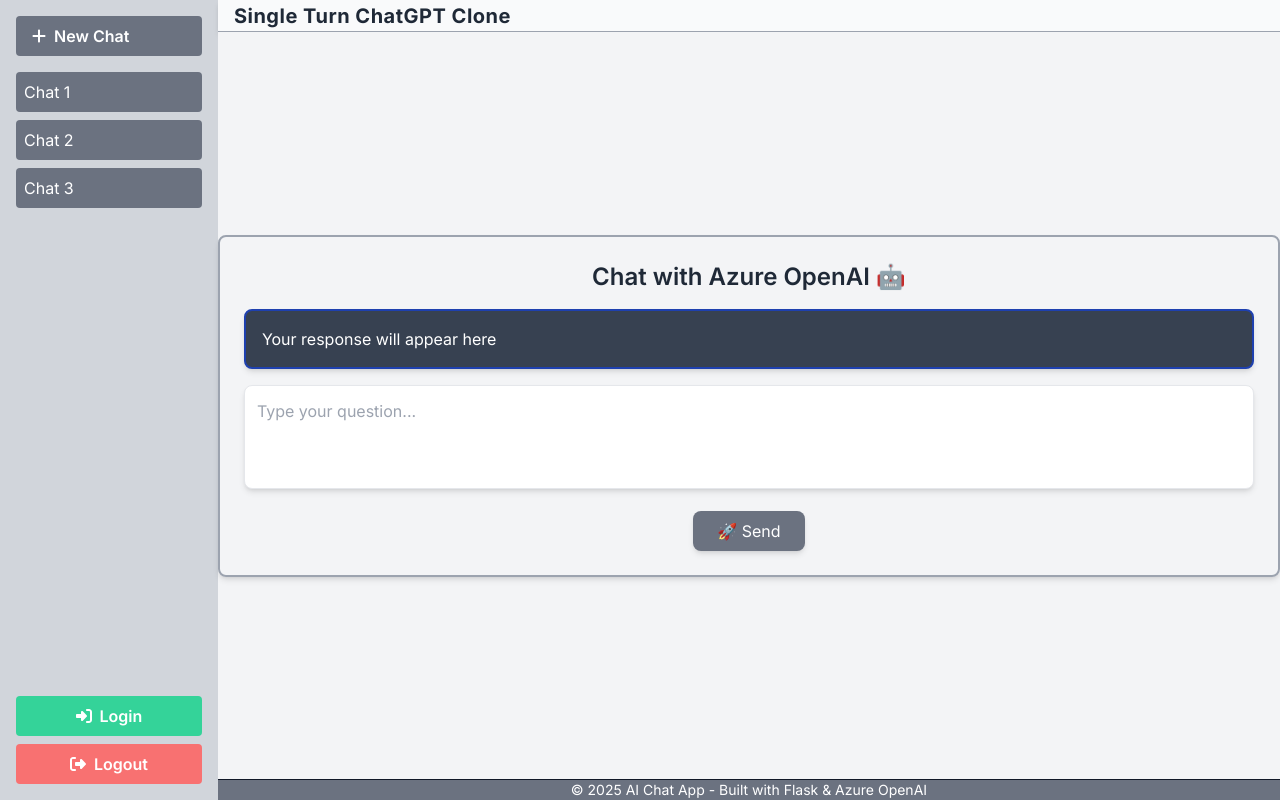
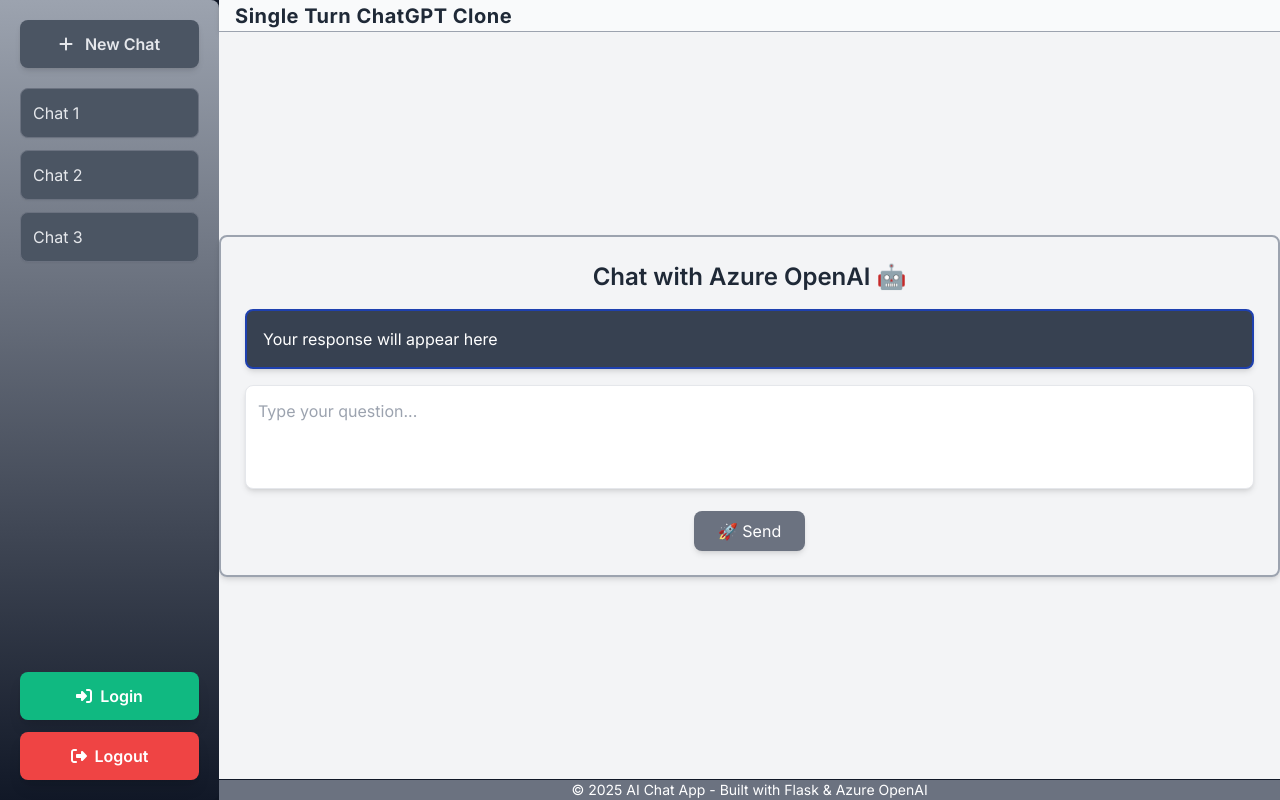
Before and after one commit to Swamy-s-Tech-Skills-Academy/flask-react-aoai-completions, a React (Vite) app in the folder src/frontend/: page / in a window 1280 px wide. Built offline with nearby package versions, Linux system fonts and the light colour scheme.

Commit message:
Update Sidebar.tsx

```diff
--- a/src/frontend/src/components/Sidebar.tsx
+++ b/src/frontend/src/components/Sidebar.tsx
@@ -8,32 +8,32 @@
 
 const Sidebar: React.FC = () => {
     return (
-        <aside className="bg-gray-300 w-64 flex flex-col text-white p-4">
+        <aside className="bg-gradient-to-b from-gray-400 to-gray-900 w-64 flex flex-col text-gray-200 p-5 min-h-screen rounded-r-lg shadow-lg">
             {/* New Chat Button */}
-            <button className="flex items-center bg-gray-500 hover:bg-gray-700 transition-colors duration-200 py-2 px-4 rounded mb-4 font-semibold w-full">
+            <button className="flex items-center justify-center bg-gray-600 hover:bg-gray-500 transition-colors duration-200 py-3 px-5 rounded-lg mb-5 font-semibold w-full shadow-md">
                 <FontAwesomeIcon icon={faPlus} />
-                &nbsp; New Chat
+                <span className="ml-3">New Chat</span>
             </button>
 
-            {/* Placeholder Chat History */}
-            <div className="flex-grow space-y-2 overflow-y-auto">
-                <div className="bg-gray-500 hover:bg-gray-700 transition-colors duration-200 rounded p-2 cursor-pointer">
-                    Chat 1
-                </div>
-                <div className="bg-gray-500 hover:bg-gray-700 transition-colors duration-200 rounded p-2 cursor-pointer">
-                    Chat 2
-                </div>
-                <div className="bg-gray-500 hover:bg-gray-700 transition-colors duration-200 rounded p-2 cursor-pointer">
-                    Chat 3
-                </div>
+            {/* Chat History (Fixed Scroll Issue) */}
+            <div className="flex-grow space-y-3 overflow-y-auto overflow-x-hidden">
+                {["Chat 1", "Chat 2", "Chat 3"].map((chat, index) => (
+                    <div
+                        key={index}
+                        className="bg-gray-600 hover:bg-gray-500 transition-colors duration-200 rounded-lg p-3 cursor-pointer shadow-sm border border-gray-500"
+                    >
+                        {chat}
+                    </div>
+                ))}
             </div>
 
-            <button className="flex items-center justify-center w-full bg-emerald-400 hover:bg-emerald-600 text-white font-semibold py-2 px-4 rounded transition-all">
+            {/* Login & Logout Buttons */}
+            <button className="flex items-center justify-center w-full bg-emerald-500 hover:bg-emerald-600 text-white font-semibold py-3 px-5 rounded-lg transition-all mt-5 shadow-lg hover:shadow-emerald-500/50">
                 <FontAwesomeIcon icon={faSignInAlt} className="mr-2" />
                 Login
             </button>
 
-            <button className="flex items-center justify-center w-full bg-red-400 hover:bg-red-600 text-white font-semibold py-2 px-4 rounded transition-all mt-2">
+            <button className="flex items-center justify-center w-full bg-red-500 hover:bg-red-600 text-white font-semibold py-3 px-5 rounded-lg transition-all mt-3 shadow-lg hover:shadow-red-500/50">
                 <FontAwesomeIcon icon={faSignOutAlt} className="mr-2" />
                 Logout
             </button>
```
